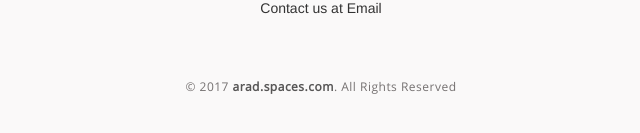
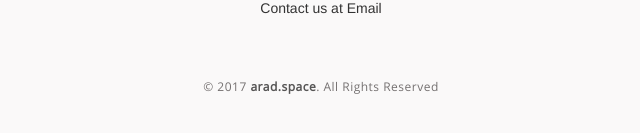
Before and after one commit to ARADSpace/website, a plain HTML site: page index.html in a window 1280 px wide. Shown: the part 1838-1971 px from the top of the page, 319-959 px from the left. Drawn offline with Linux system fonts and the light colour scheme.

Commit message:
Update index.html

```diff
--- a/index.html
+++ b/index.html
@@ -135,7 +135,7 @@
 	<!--  Footer Section  -->
 	<footer>
 		Contact us at Email
-		<p class="copyright animated wow fadeIn" data-wow-duration="2s">© 2017 <a href="https://pixelhint.com" target="_blank"><strong>arad.spaces.com</strong></a>. All Rights Reserved</p>
+		<p class="copyright animated wow fadeIn" data-wow-duration="2s">© 2017 <a href="https://arad.space" target="_blank"><strong>arad.space</strong></a>. All Rights Reserved</p>
 	</footer>
 	<!--  End Footer Section  -->
 
```
